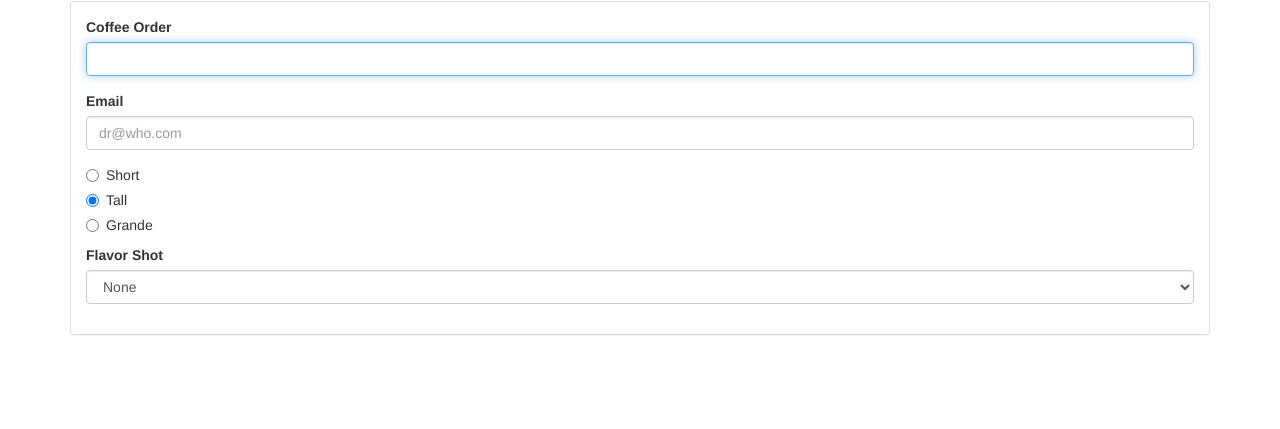
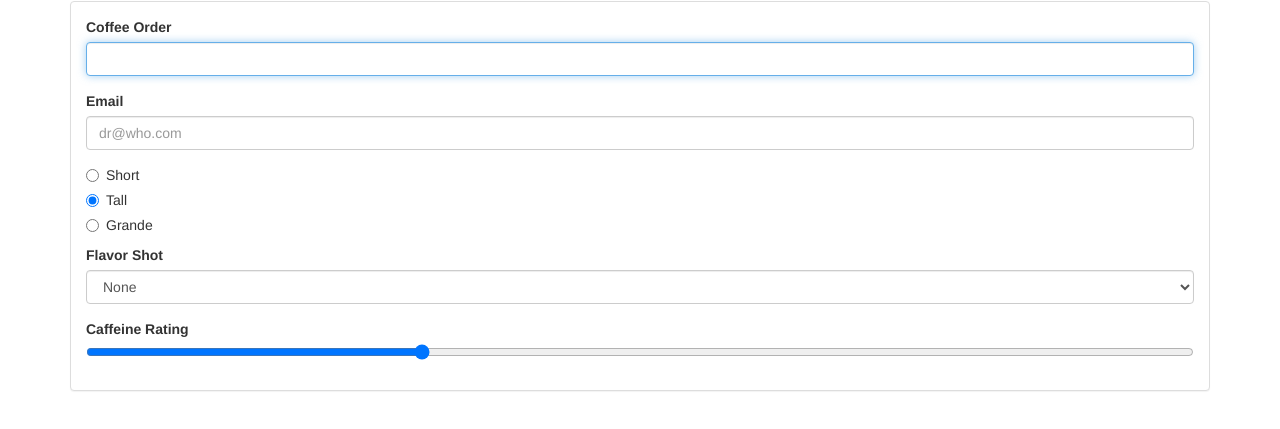
Before and after one commit to EvilNOP/coffeerun, a plain HTML site: page index.html in a window 1280 px wide. Shown: the part 69-498 px from the top of the page. Drawn offline with nearby package versions, Linux system fonts and the light colour scheme.

Commit message:
Added a range slider

```diff
--- a/index.html
+++ b/index.html
@@ -50,6 +50,10 @@
                 <option value="mocha">Mocha</option>
               </select>
             </div>
+            <div class="form-group">
+              <label for="strengthLevel">Caffeine Rating</label>
+              <input name="strength" id="strengthLevel" type="range" value="30">
+            </div>
           </form>
         </div>
       </div>
```
